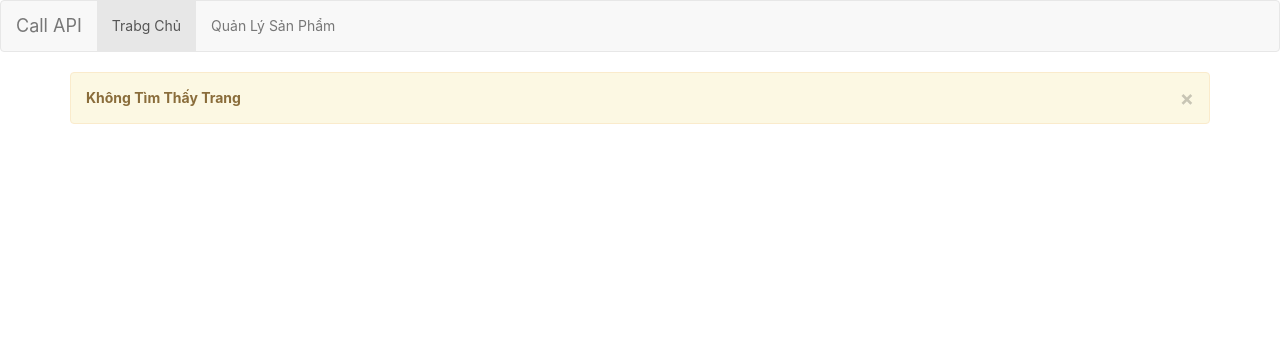
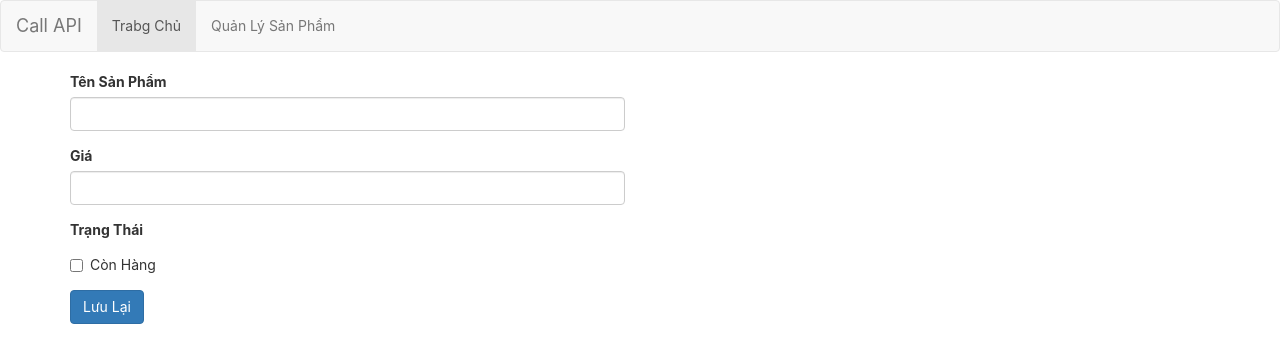
Before and after one commit to HieuDona8/api-reactjs, a React (Create React App) app: page /product/add in a window 1280 px wide. Shown: the top 362 px of the page. Built offline with nearby package versions, Linux system fonts and the light colour scheme.

Commit message:
built-in router 2

```diff
--- a/src/App.js
+++ b/src/App.js
@@ -12,13 +12,7 @@
         <Menu />
         <div className="container">
           <div className="row">
-            {/* <div className="col-xs-12 col-sm-12 col-md-12 col-lg-12">
-              <button type="button" className="btn btn-info mb-10">
-                Thêm Sản Phẩm
-              </button>
-              <ProductList />
-            </div>
-             */}
+
             {this.showContentMenus(routes)}
           </div>
         </div>
@@ -27,7 +21,7 @@
   }
 
   showContentMenus = (routes) =>{
-    var result = null;
+    let result = null;
     if(routes.length > 0 ){
       result = routes.map((route, index)=>{
         return (
--- a/src/components/ProductItem/ProductItem.js
+++ b/src/components/ProductItem/ProductItem.js
@@ -2,14 +2,19 @@
 
 class ProductItem extends Component {
   render() {
+    const { product, index } = this.props;
+    const statusName = product.status ? 'Còn Hàng' : 'Hết Hàng';
+    const statusClass = product.status ? 'warning' : 'default';
     return (
       <tr>
-        <td>1</td>
-        <td>1</td>
-        <td>Iphone 6 plus</td>
-        <td>500</td>
+        <td>{index + 1}</td>
+        <td>{product.id}</td>
+        <td>{product.name}</td>
+        <td>{product.price}</td>
         <td>
-          <span className="label label-warning">Còn Hành</span>
+          <span className={`label label-${statusClass}`}>
+            {statusName}
+          </span>
         </td>
         <td>
           <button type="button" className="btn btn-success mr-10">
--- a/src/components/ProductList/ProductList.js
+++ b/src/components/ProductList/ProductList.js
@@ -1,8 +1,8 @@
 import React, { Component } from "react";
-import ProductItem from "../ProductItem/ProductItem";
 
 class ProductList extends Component {
   render() {
+
     return (
       <div className="panel panel-primary">
         <div className="panel-heading">
@@ -21,7 +21,7 @@
               </tr>
             </thead>
             <tbody>
-              <ProductItem />
+              {this.props.children}
             </tbody>
           </table>
         </div>
--- /dev/null
+++ b/src/pages/ProductActionPage/ProductActionPage.js
@@ -0,0 +1,34 @@
+import React, { Component } from "react";
+
+class ProductActionPage extends Component {
+  render() {
+    return (
+      <div className="col-xs-6 col-sm-6 col-md-6 col-lg-6">
+        <form>
+          <div className="form-group">
+            <label>Tên Sản Phẩm</label>
+            <input type="text" className="form-control" />
+          </div>
+          <div className="form-group">
+            <label>Giá</label>
+            <input type="number" className="form-control" />
+          </div>
+          <div className="form-group">
+            <label>Trạng Thái</label>
+            <div className="checkbox">
+              <label>
+                <input type="checkbox"/>
+                Còn Hàng
+              </label>
+            </div>
+          </div>
+          <button type="submit" className="btn btn-primary">
+            Lưu Lại
+          </button>
+        </form>
+      </div>
+    );
+  }
+}
+
+export default ProductActionPage;
--- /dev/null
+++ b/src/pages/ProductListPage/ProductListPage.js
@@ -0,0 +1,37 @@
+import React, { Component } from "react";
+import ProductList from "../../components/ProductList/ProductList";
+import ProductItem from "../../components/ProductItem/ProductItem";
+
+class ProductListPage extends Component {
+  render() {
+    const products = [];
+    return (
+      <div className="col-xs-12 col-sm-12 col-md-12 col-lg-12">
+        <button type="button" className="btn btn-info mb-10">
+          Thêm Sản Phẩm
+        </button>
+        <ProductList>
+          {this.showProducts(products)}
+        </ProductList>
+      </div>
+    );
+  }
+
+  showProducts(products){
+    let result = null;
+    if(products.length > 0){
+      result = products.map((product, index)=>{
+        return (
+          <ProductItem
+            key={index}
+            product={product}
+            index={index}
+          />
+        )
+      })
+    }
+    return result;
+  }
+}
+
+export default ProductListPage;
--- a/src/routes.js
+++ b/src/routes.js
@@ -1,12 +1,29 @@
 import React from 'react';
 import HomePage from './pages/HomePage/HomePage';
 import NotFoundPage from './pages/NotFoundPage/NotFoundPage';
+import ProductListPage from './pages/ProductListPage/ProductListPage';
+import ProductActionPage from './pages/ProductActionPage/ProductActionPage';
 
 const routes = [
   {
     path : '/',
     exact: true,
     main: () => <HomePage />
+  },
+  {
+    path : '/product-list',
+    exact: false,
+    main: () => <ProductListPage/>
+  },
+  {
+    path : '/product/add',
+    exact: false,
+    main: () => <ProductActionPage/>
+  },
+  {
+    path : '/product/:id/edit',
+    exact: false,
+    main: ({match}) => <ProductActionPage match={match}/>
   },
   {
     path : '',
```
